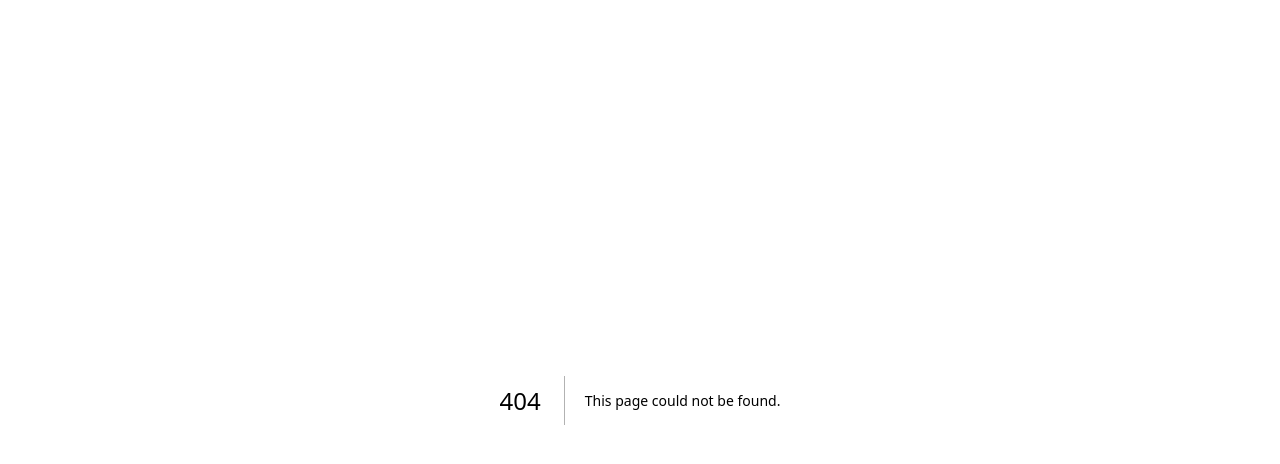
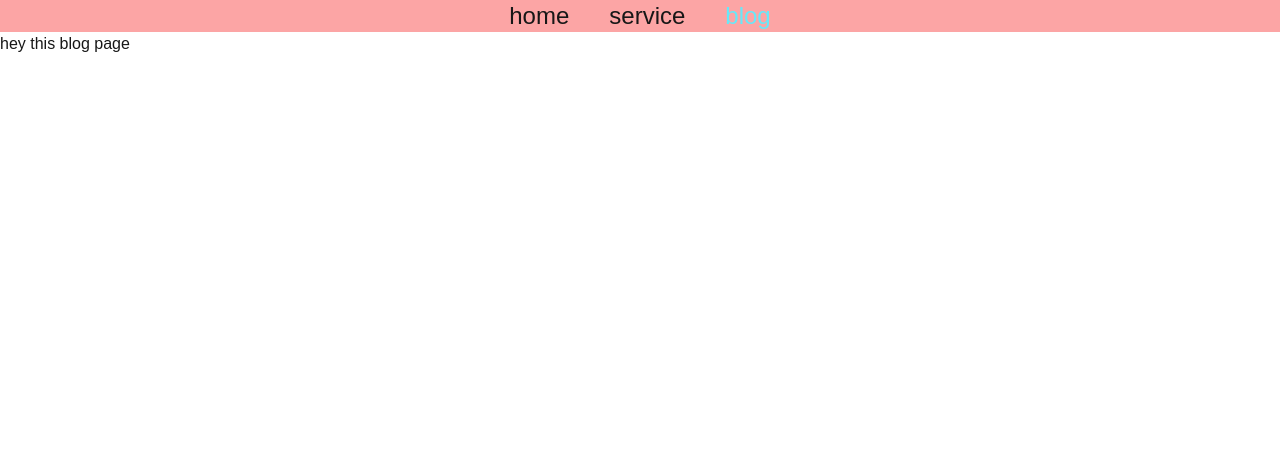
Before and after one commit to SI-Tanbir/my-first-nextjs-app, a Next.js app: page /blog in a window 1280 px wide. Before the commit this address had no page. Shown: the top 464 px of the page. Built offline with nearby package versions, Linux system fonts and the light colour scheme.

Commit message:
first commit

```diff
--- /dev/null
+++ b/src/app/blog/page.jsx
@@ -0,0 +1,9 @@
+import React from 'react'
+
+const page = () => {
+  return (
+    <div>hey this blog page</div>
+  )
+}
+
+export default page
--- a/src/app/layout.js
+++ b/src/app/layout.js
@@ -1,5 +1,7 @@
 import { Geist, Geist_Mono } from "next/font/google";
 import "./globals.css";
+import Navbar from "@/components/Navbar";
+
 
 const geistSans = Geist({
   variable: "--font-geist-sans",
@@ -22,6 +24,7 @@ export default function RootLayout({ children }) {
       <body
         className={`${geistSans.variable} ${geistMono.variable} antialiased`}
       >
+      <Navbar></Navbar>
         {children}
       </body>
     </html>
--- a/src/app/page.js
+++ b/src/app/page.js
@@ -13,7 +13,7 @@ export default function Home() {
           priority
         />
         <ol className="list-inside list-decimal text-sm text-center sm:text-left font-[family-name:var(--font-geist-mono)]">
-          <li className="mb-2">
+          <li className="mb-2 text-4xl">
             Get started by editing{" "}
             <code className="bg-black/[.05] dark:bg-white/[.06] px-1 py-0.5 rounded font-semibold">
               src/app/page.js
--- /dev/null
+++ b/src/app/service/page.jsx
@@ -0,0 +1,9 @@
+import React from 'react'
+
+const page = () => {
+  return (
+    <div>hey this service page</div>
+  )
+}
+
+export default page
--- /dev/null
+++ b/src/components/Navbar.jsx
@@ -0,0 +1,43 @@
+"use client"
+import Link from 'next/link';
+import { usePathname } from 'next/navigation';
+import React from 'react';
+
+const Navbar = () => {
+  const links = [
+    {
+      title: 'home',
+      path: '/',
+    },
+    {
+      title: 'service',
+      path: '/service',
+    },
+    {
+      title: 'blog',
+      path: '/blog',
+    },
+  ];
+  const pathname=usePathname()
+
+  return (
+    <div className="bg-red-300">
+      <ul className="flex gap-10 text-2xl text-center justify-center">
+        {links?.map((link) =>  (
+
+
+
+
+
+
+          // Explicitly return the JSX element inside map
+          <li key={link.path}>
+            <Link className={`${pathname === link.path && "text-cyan-300"}`} href={link.path}>{link.title}</Link>
+          </li>
+  ))}
+      </ul>
+    </div>
+  );
+};
+
+export default Navbar;
```
